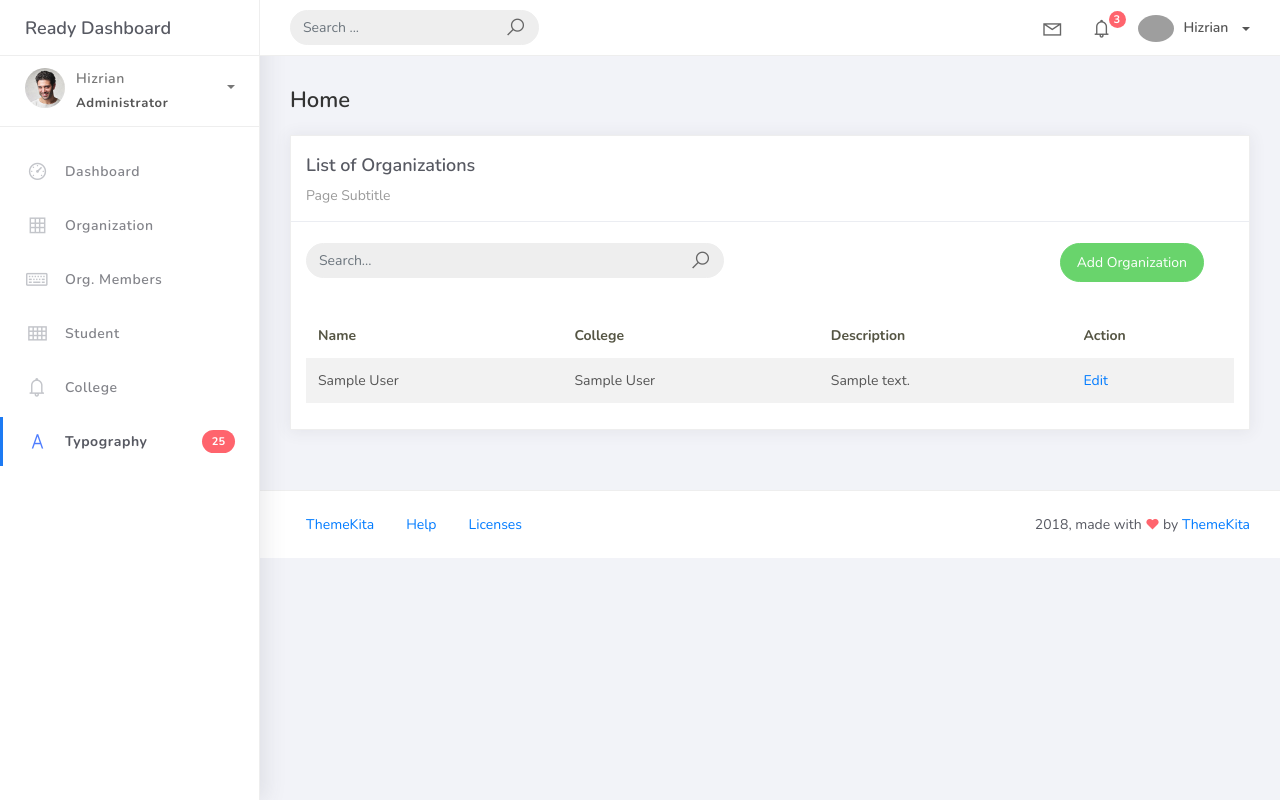
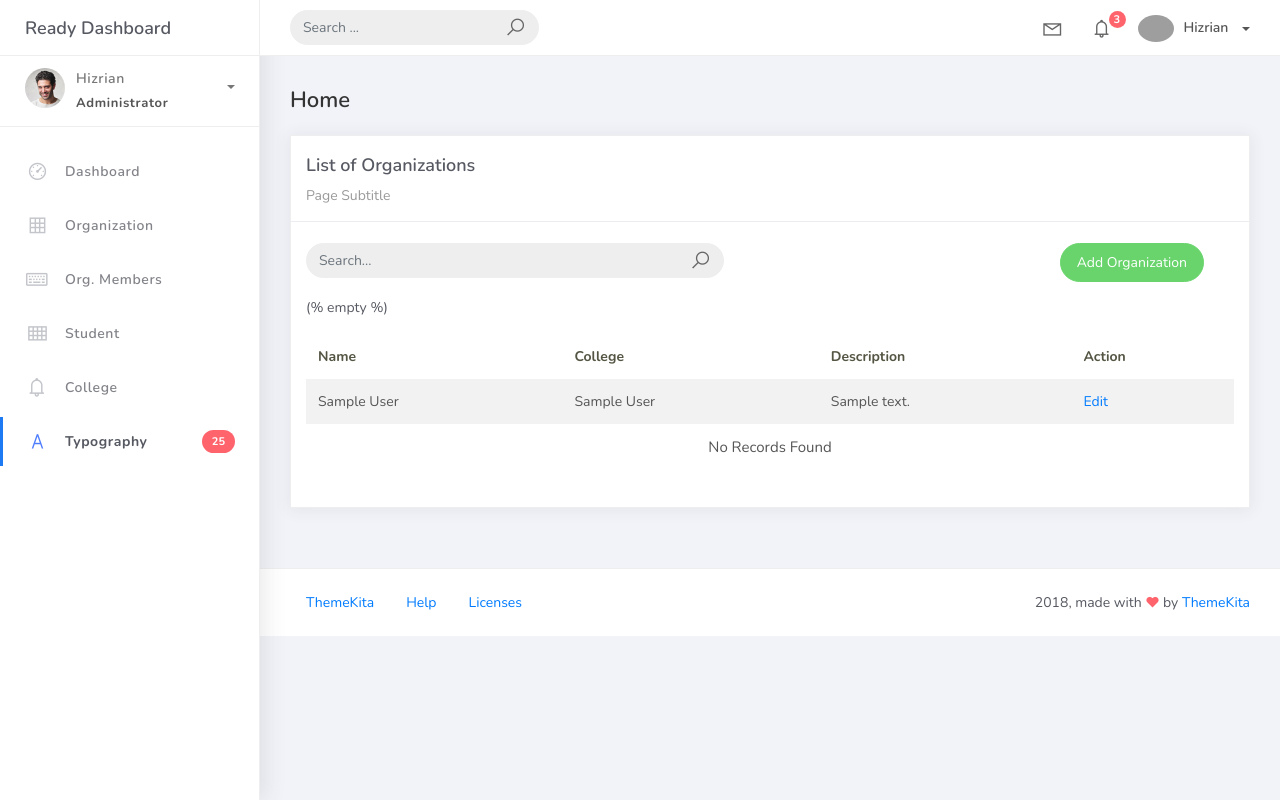
Before and after one commit to Nuruto8/PSUSphere, a Django app: page /organization_list in a window 1280 px wide. Run offline with Django 5.2, Linux system fonts and the light colour scheme; tables that the repository leaves empty hold one stand-in row (values such as "Sample post"); some libraries are stand-ins or nearby versions; grey boxes are pictures that could not be loaded.

Commit message:
orglistfinal

```diff
--- a/templates/org_list.html
+++ b/templates/org_list.html
@@ -49,6 +49,12 @@
                                     <td>{{ object.description }}</td>
                                     <td><a href="organization_list/{{object.id}}">Edit</a></td>
                                 </tr>
+                                (% empty %)
+                                <tr>
+                                    <td colspan="4" style="text-align: center;">
+                                    <p class="text-sm" font-weight-bold mb-0>No Records Found</p>
+                                    </td>
+                                </tr>
                                 {% endfor %}
                             </tbody>
                         </table>
```
